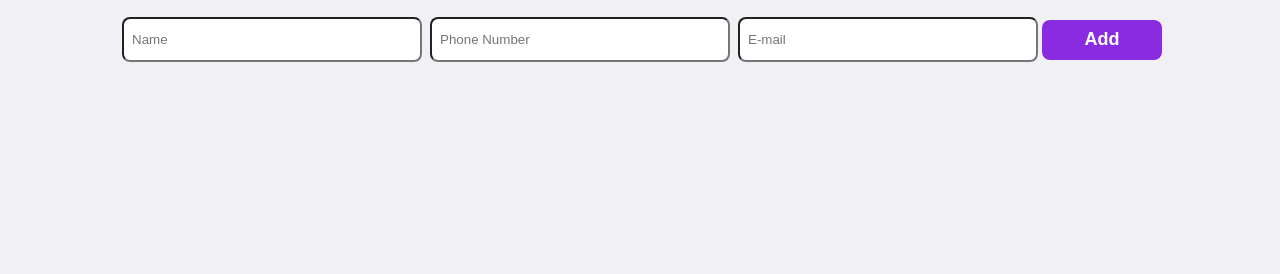
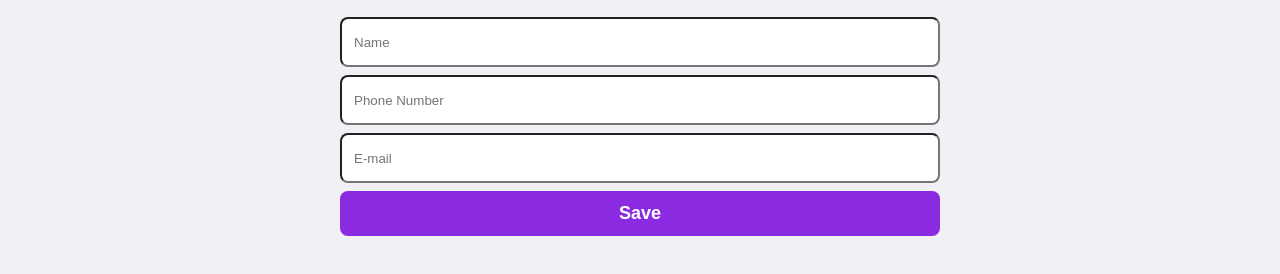
Before and after one commit to Matheus-Paes/Agenda-de-contatos, a plain HTML site: page index.html in a window 1280 px wide. Shown: the part 90-364 px from the top of the page. Drawn offline with Linux system fonts and the light colour scheme.

Commit message:
Fix input design

```diff
--- a/css/style.css
+++ b/css/style.css
@@ -13,7 +13,8 @@ h1 {
 }
 
 .form {
-  width: 100%;
+  width: 50%;
+  margin: auto;
   margin-top: 20px;
   display: flex;
   flex-wrap: wrap;
@@ -22,18 +23,18 @@ h1 {
 }
 
 input[type=text], input[type=number] {
-  width: 25%;
-  height: 45px;
-  padding: 8px;
-  margin: 0 4px;
+  width: 100%;
+  height: 50px;
+  padding: 12px;
+  margin-bottom: 8px;
   outline: none;
   border-radius: 8px;
   color: #333;
 }
 
 .btn {
-  width: 10%;
-  height: 40px;
+  width: 100%;
+  height: 45px;
   border: 0;
   outline: none;
   border-radius: 8px;
--- a/index.html
+++ b/index.html
@@ -21,12 +21,12 @@
         <input type="number" name="phone" id="inputPhone" placeholder="Phone Number" required>
         <input type="text" name="email" id="inputEmail" placeholder="E-mail" required>
 
-        <button id="btn" class="btn" type="submit">Add</button>
+        <button id="btn" class="btn" type="submit">Save</button>
+      </form>
 
-        <div class="contact-list">
-          <ul id="list"></ul>
-        </div><!--contact-list-->
-      </form>
+          <div class="contact-list container">
+            <ul id="list"></ul>
+          </div><!--contact-list-->
 
     </div><!--container-->
 
```
